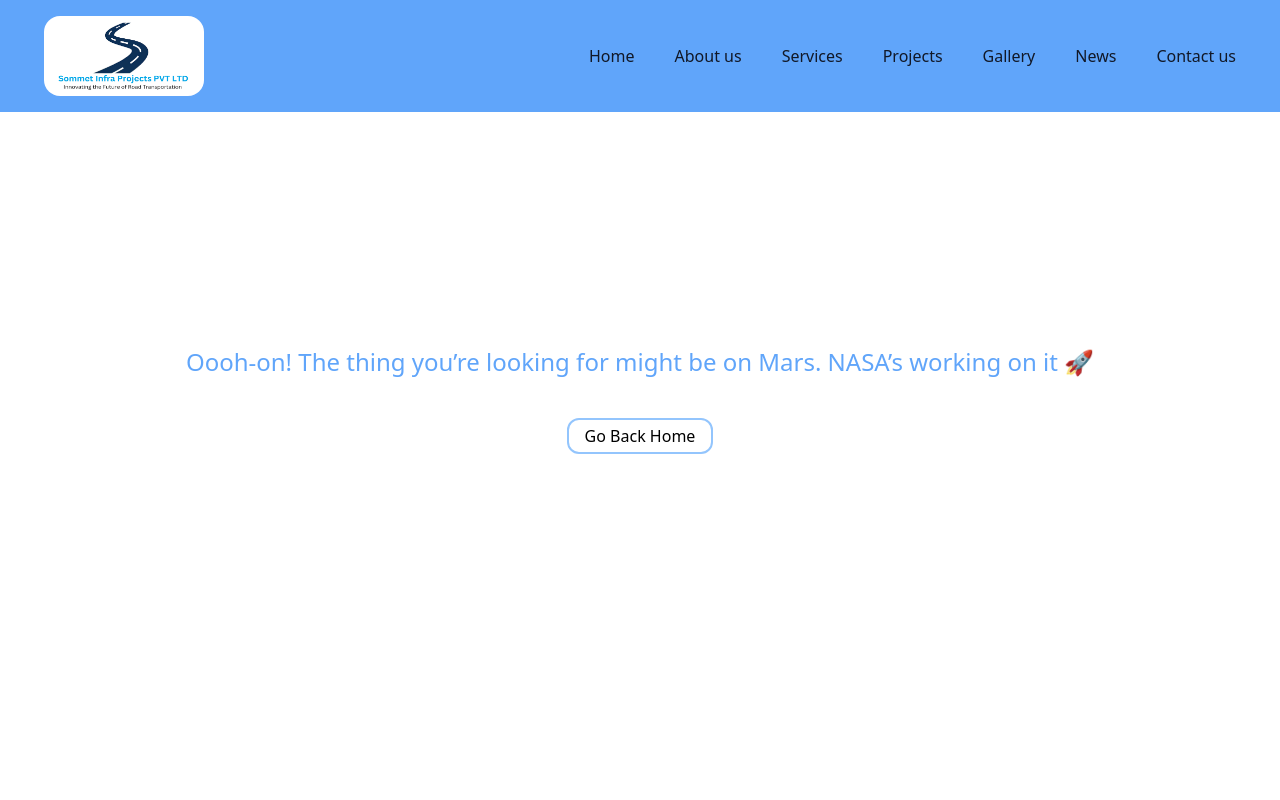
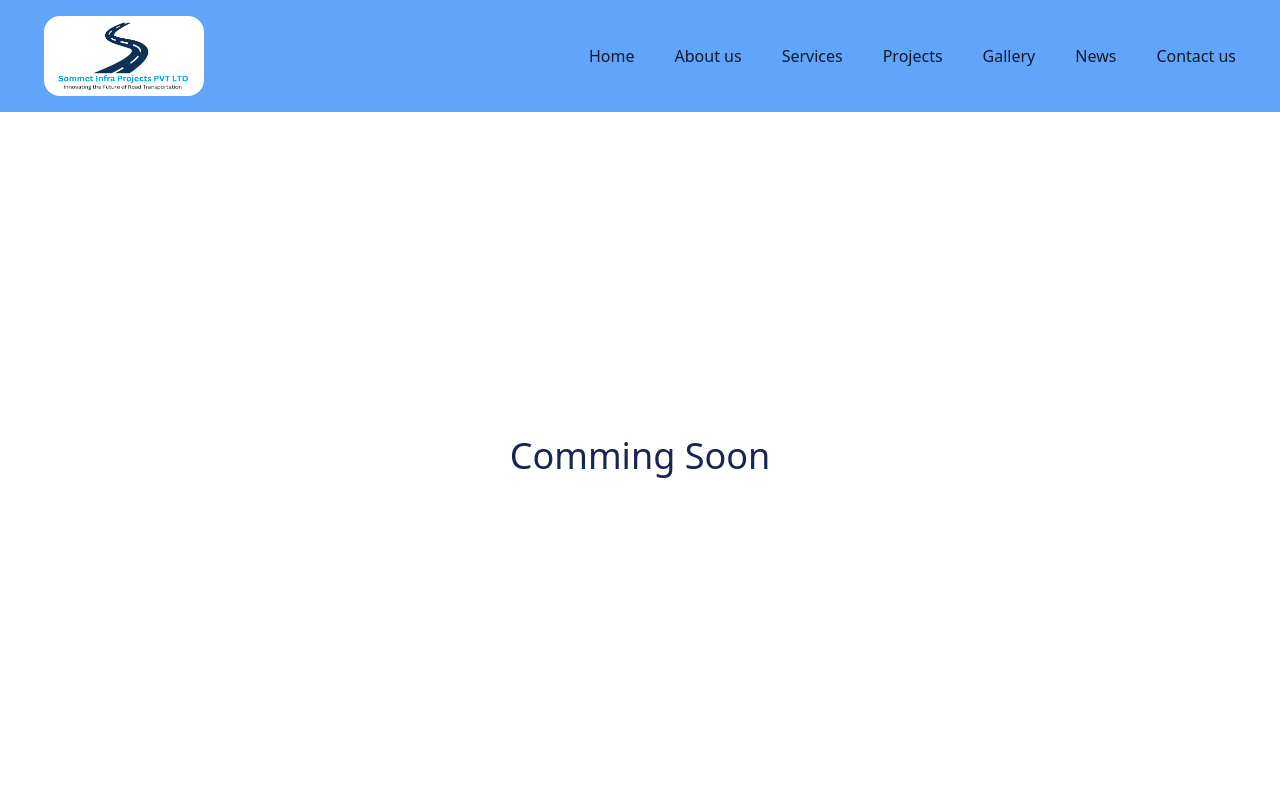
Before and after one commit to vikaskushwah738/somment_infa_Projects, a Next.js app: page /projects in a window 1280 px wide. Before the commit this address had no page. Shown: the top 800 px of the page. Built offline with nearby package versions, Linux system fonts and the light colour scheme.

Commit message:
updates projects

```diff
--- /dev/null
+++ b/app/projects/page.tsx
@@ -0,0 +1,11 @@
+
+
+const Projects = () => {
+  return (
+    <main className="h-screen flex justify-center items-center lg:pt-28 md:pt-24 pt-20">
+        <h1 className="lg:text-4xl md:text-3xl text-2xl text-blue-950">Comming Soon</h1>
+    </main>
+  )
+}
+
+export default Projects
```
